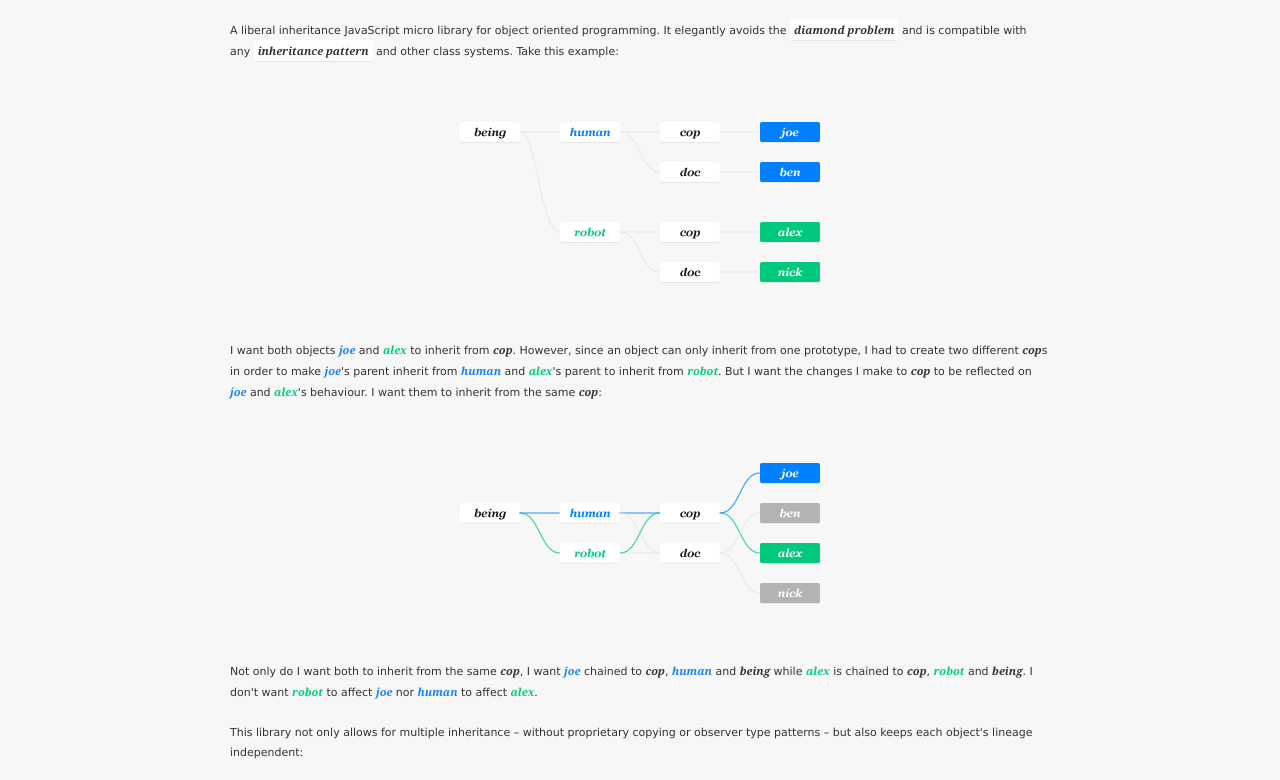
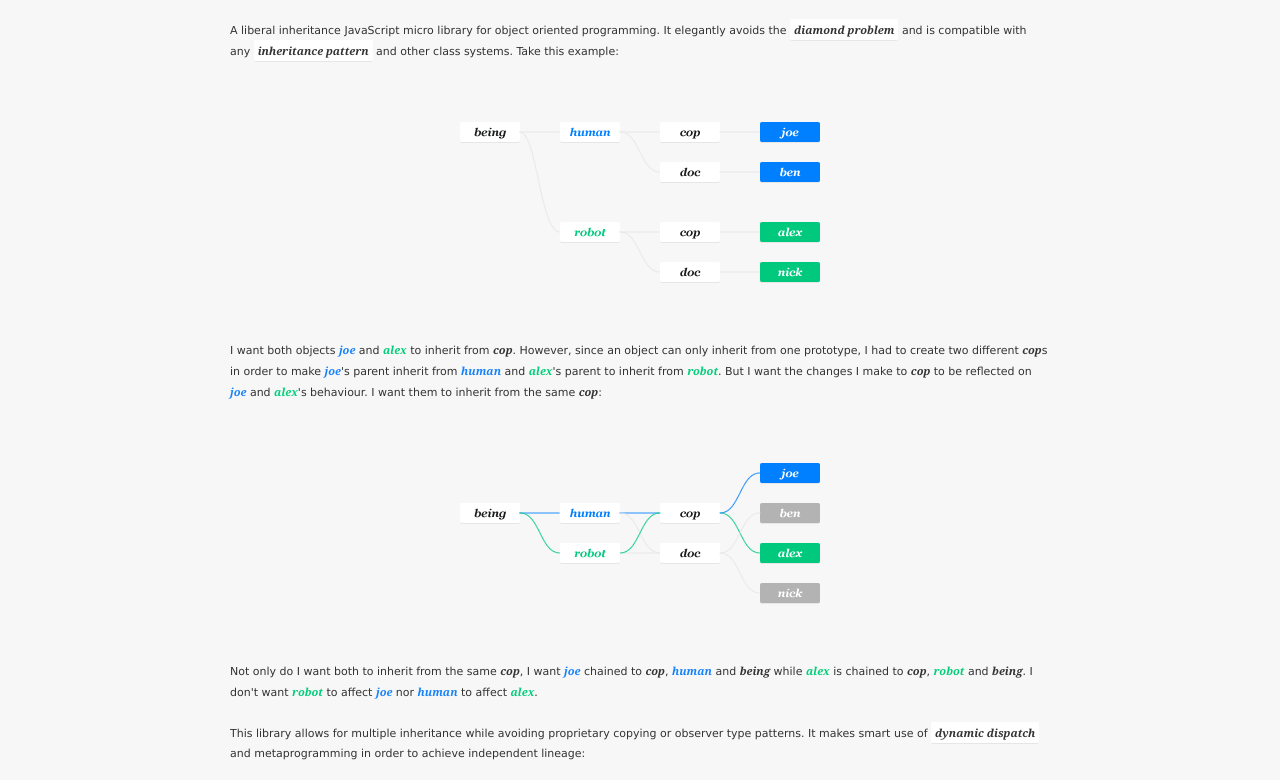
Before and after one commit to jrvieira/chainchainchain, a website: page docs/index.html in a window 1280 px wide. Shown: the part 139-919 px from the top of the page. Drawn offline with Linux system fonts and the light colour scheme.

Commit message:
early vs late binding

```diff
--- a/docs/index.html
+++ b/docs/index.html
@@ -54,7 +54,7 @@
 				<div class="centeralign"><img src="img/chain2.png"></div>
 
 				<p>Not only do I want both to inherit from the same <span class="fancy">cop</span>, I want <span class="fancy blue">joe</span> chained to <span class="fancy">cop</span>, <span class="fancy blue">human</span> and <span class="fancy">being</span> while <span class="fancy green">alex</span> is chained to <span class="fancy">cop</span>, <span class="fancy green">robot</span> and <span class="fancy">being</span>. I don't want <span class="fancy green">robot</span> to affect <span class="fancy blue">joe</span> nor <span class="fancy blue">human</span> to affect <span class="fancy green">alex</span>.</p>
-				<p>This library not only allows for multiple inheritance – without proprietary copying or observer type patterns – but also keeps each object's lineage independent:</p>
+				<p>This library allows for multiple inheritance while avoiding proprietary copying or observer type patterns. It makes smart use of <a href="https://lukasatkinson.de/2016/dynamic-vs-static-dispatch/">dynamic dispatch</a> and metaprogramming in order to achieve independent lineage:</p>
 
 				<div class="centeralign"><img src="img/chain3.png"></div>
 
```
